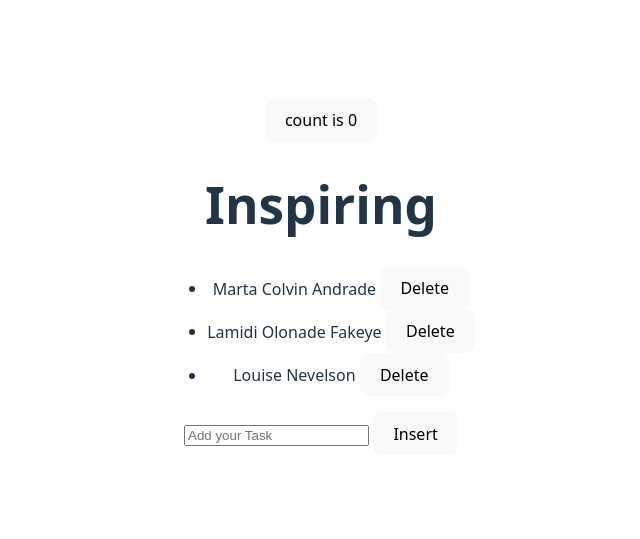
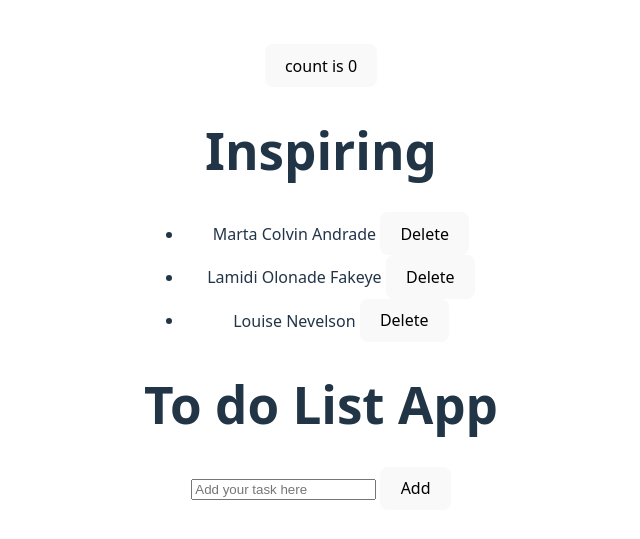
Before and after one commit to Mintesnotg/ReactforNext.Js, a React (Vite) app: page / in a window 1280 px wide. Shown: the part 115-654 px from the top of the page, without its empty margins (319-959 px from the left). Built offline with nearby package versions, Linux system fonts and the light colour scheme.

Commit message:
doingreacttodolistapp

```diff
--- a/src/App.jsx
+++ b/src/App.jsx
@@ -11,7 +11,7 @@ import { Greetings } from './components/Input'
 // import { AnotherInput } from './components/Liftingup'
 import './App.css'
 import ProductApp from './components/thinking_'
-
+import TodoApp2 from './components/Todo2'
 import ParentComponent from './components/parent_child_data'
 
  import Parent from './components/parent_child'
@@ -46,7 +46,7 @@ function App() {
          <ProductApp/> */}
          {/* <Parent/> */}
          <List/>
-         <ToDoApp/>
+         <TodoApp2/>
       </div>
 
     </>
--- /dev/null
+++ b/src/components/Todo2.tsx
@@ -0,0 +1,53 @@
+import { useState } from "react";
+
+
+export default function TodoApp2() {
+
+    interface ToDoTasks {
+        'TaskName': string,
+        'Id': number
+    }
+
+    const [listoftasks,settasks]=useState<ToDoTasks []>([])
+    const [taskName,settaskName]=useState<string>('')
+
+    const handleInsert = ()=> {
+
+       if (taskName.trim() === "") return;
+
+       const newtask :ToDoTasks=  {
+
+         TaskName:taskName,
+         Id:Date.now()
+
+       }
+        settasks((prevtasks)=> [...prevtasks, newtask])
+        settaskName('')
+
+    }
+    const handledelete = (id:number)=> {
+
+       settasks((perv)=>perv.filter(task=>(
+           task.Id!=id
+       )))
+    }
+
+    return (
+
+        <div>
+            <h1>To do List App</h1>
+
+             <input type="text " placeholder="Add your task here" value={taskName} onChange={(e)=> settaskName(e.target.value)}  /> { ' '}
+             <button onClick={handleInsert}>Add</button>
+              <ul>
+                {listoftasks.map(tasks=>(
+                    <ol>{tasks.TaskName} <button onClick={()=>handledelete(tasks.Id)} >Remove</button></ol>
+                ))}
+              </ul>
+
+
+
+
+        </div>
+    )
+}
```
